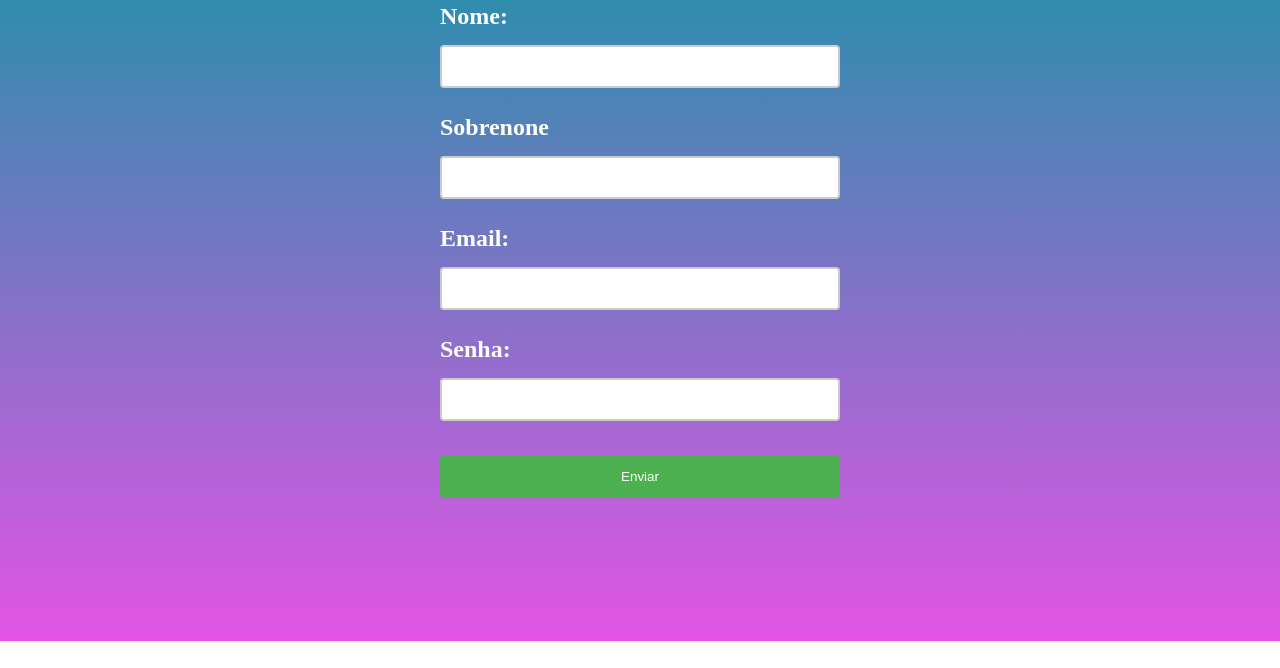
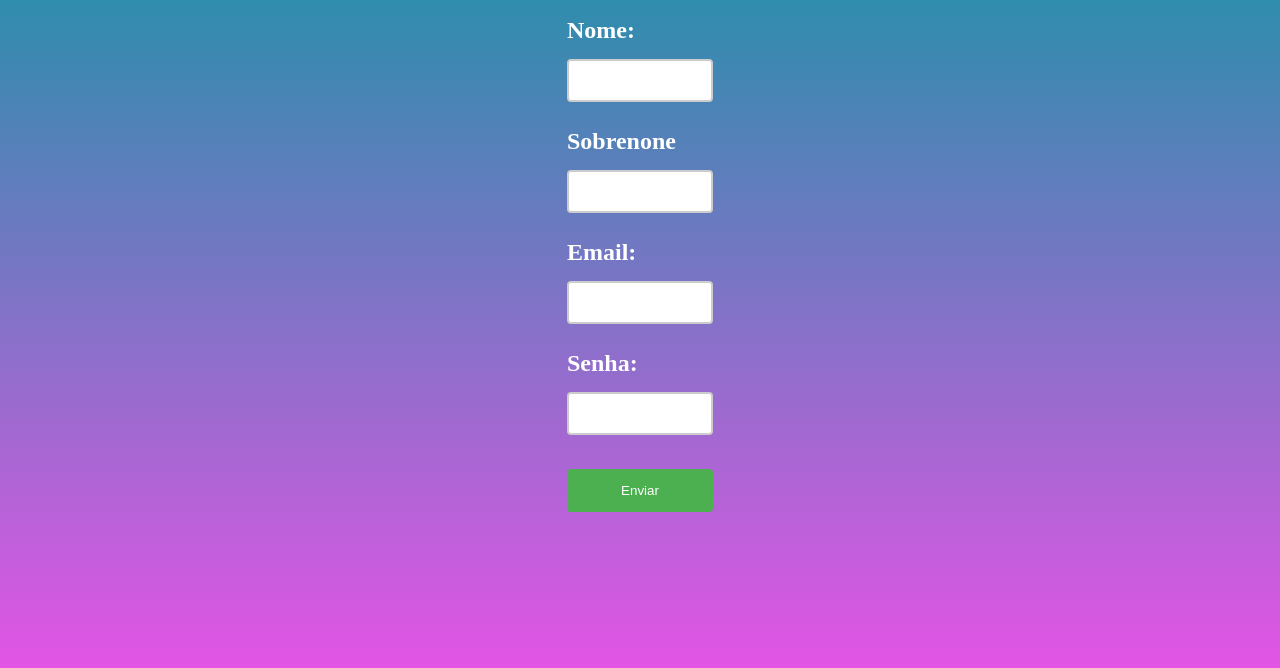
Before and after one commit to MateusAugusto1/2023_, a plain HTML site: page #3/index.html in a window 1280 px wide. Shown: the part 132-800 px from the top of the page. Drawn offline with Linux system fonts and the light colour scheme.

Commit message:
Update style.css

```diff
--- a/#3/style.css
+++ b/#3/style.css
@@ -1,4 +1,8 @@
-
+*{
+  padding: 0;
+  margin: 0;
+  box-sizing: border-box;
+}
 
 body{
 
@@ -8,13 +12,14 @@ body{
   flex-direction: column;
   justify-content: center;
   align-items: center;
+  height: 100vh;
 
 
 }
 
 .let{
   position: absolute;
-  height: 659px;
+  height: 640px;
 
 }
 .indice{
```
